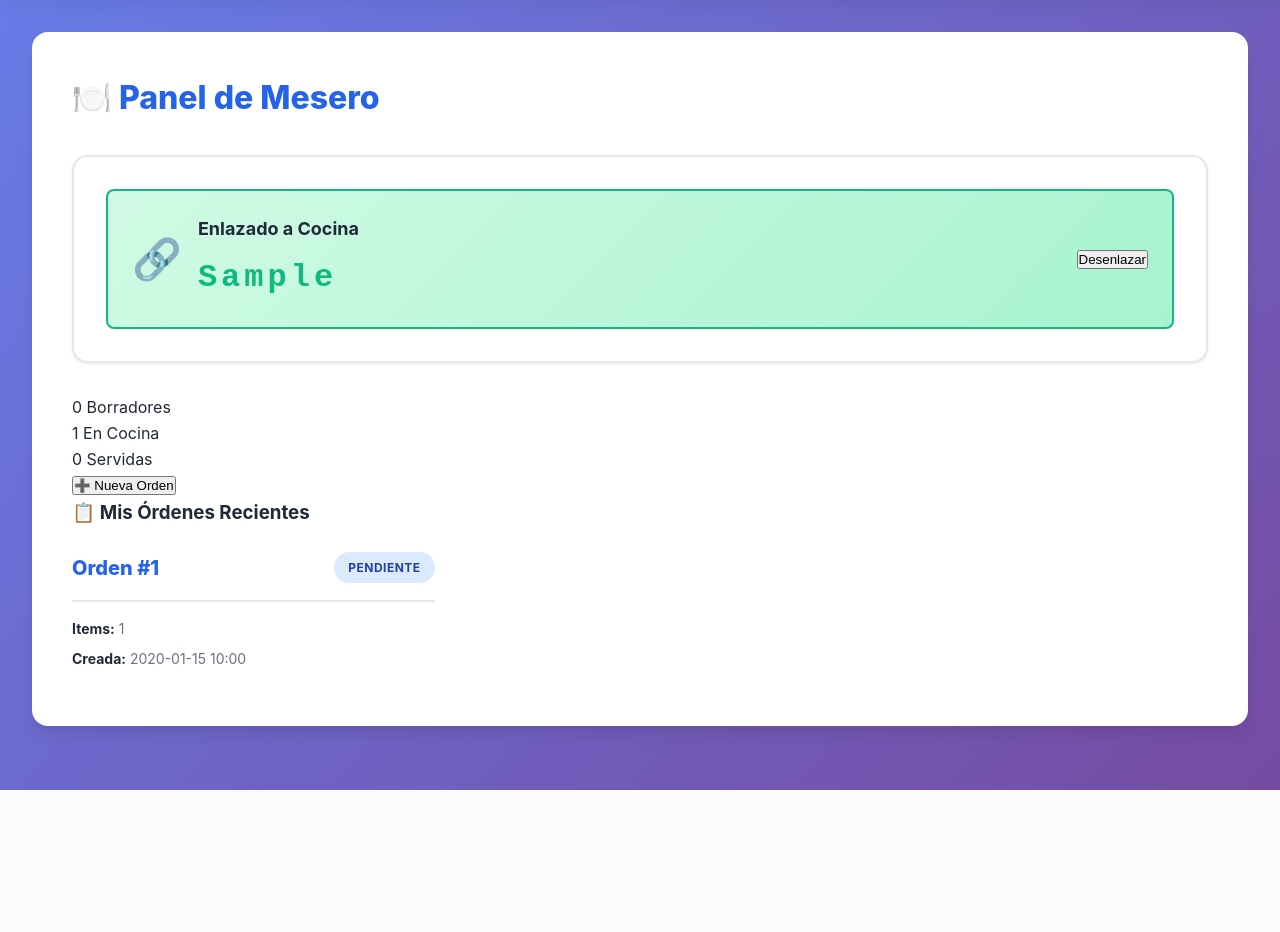
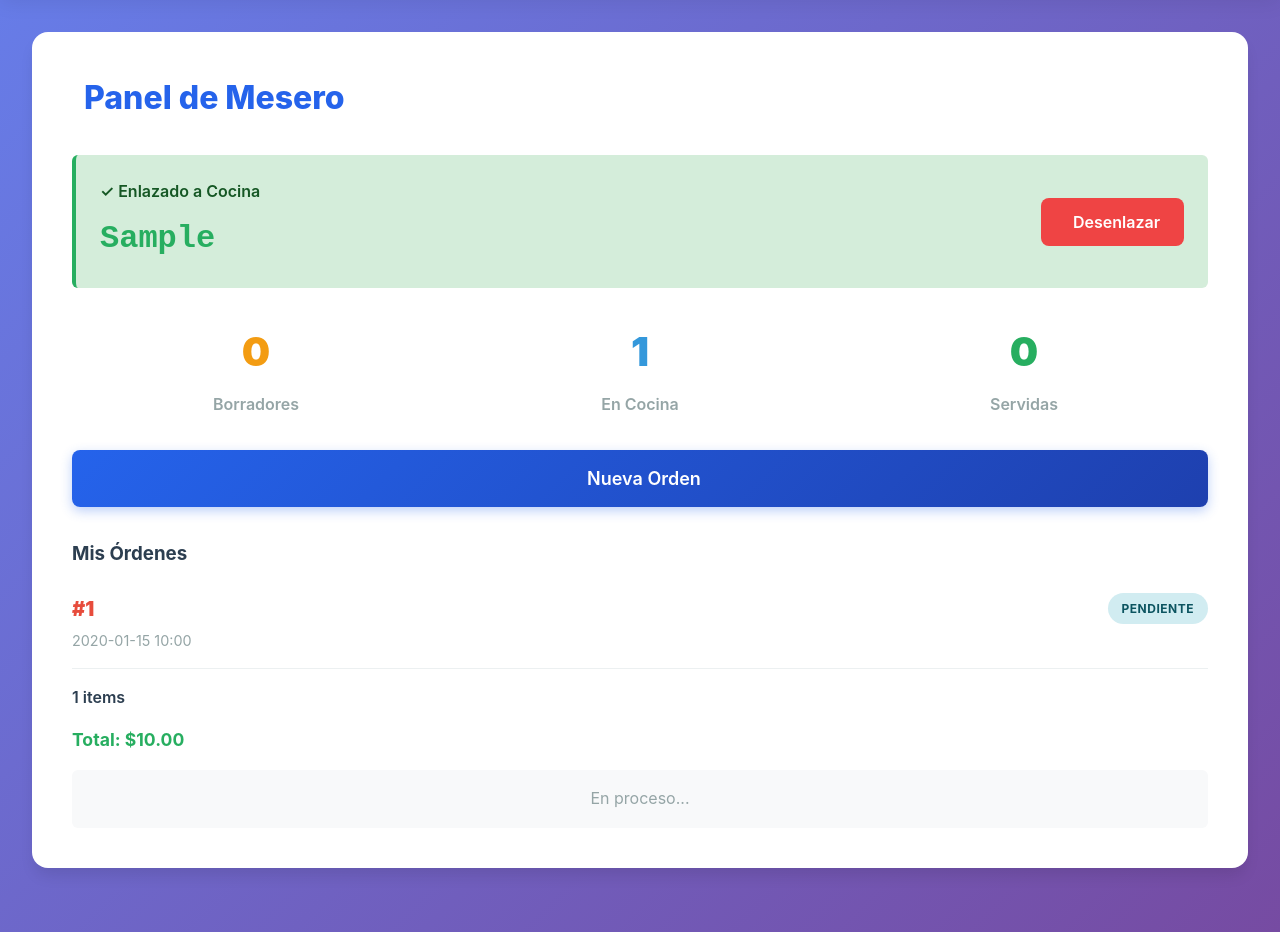
Before and after one commit to JosePluz/pasemeplis, a Flask app: template templates/mesero.html in a window 1280 px wide. Shown: the part 82-1014 px from the top of the page. Before the commit the page ends 872 px from the top, so only its background shows below. Run offline with Flask 3, Linux system fonts and the light colour scheme; the visitor is signed in with stand-in values (Sample User, id 1); the template is opened without the code that fills it: most values are stand-ins (such as "Sample title", 1, 10 or a date in 2020).

Commit message:
Update mesero.html

```diff
--- a/templates/mesero.html
+++ b/templates/mesero.html
@@ -1,36 +1,50 @@
 {% extends "base.html" %}
 
-{% block title %}Panel Mesero - Taquería Web Lite{% endblock %}
+{% block title %}Panel Mesero - Taquería Pro{% endblock %}
 
 {% block content %}
 <div class="dashboard">
-    <h2>🍽️ Panel de Mesero</h2>
+    <h2>
+        <i class="fas fa-utensils"></i> Panel de Mesero
+    </h2>
 
     <!-- Sección de Enlace con Cocina -->
-    <div class="enlace-section">
+    <div class="card mesero-section" style="margin-bottom: 2rem;">
         {% if codigo_actual %}
-        <div class="enlace-activo">
-            <div class="enlace-info">
-                <span class="enlace-icon">🔗</span>
+            <div style="background: #d4edda; padding: 1.5rem; border-radius: 6px; border-left: 4px solid #27ae60;">
+                <div style="display: flex; justify-content: space-between; align-items: center; flex-wrap: wrap; gap: 1rem;">
                     <div>
-                    <p class="enlace-label">Enlazado a Cocina</p>
-                    <p class="codigo-display">{{ codigo_actual }}</p>
+                        <p style="color: #155724; margin: 0; font-weight: 600;">✓ Enlazado a Cocina</p>
+                        <p style="font-size: 2rem; font-weight: 900; color: #27ae60; margin: 0.5rem 0 0 0; font-family: 'Courier New', monospace;">
+                            {{ codigo_actual }}
+                        </p>
+                    </div>
+                    <button onclick="desenlazarCocina()" class="btn btn-danger">
+                        <i class="fas fa-unlink"></i> Desenlazar
+                    </button>
                 </div>
             </div>
-            <button onclick="desenlazarCocina()" class="btn-danger-sm">Desenlazar</button>
-        </div>
         {% else %}
-        <div class="enlace-inactivo">
-            <div class="enlace-form">
-                <span class="enlace-icon">⚠️</span>
-                <div>
-                    <p class="enlace-label">No estás enlazado a ninguna cocina</p>
-                    <p class="enlace-hint">Ingresa el código de 6 caracteres que te dio la cocina</p>
-                </div>
-            </div>
-            <div class="codigo-input-group">
-                <input type="text" id="codigoCocina" placeholder="Ej: ABC123" maxlength="6" class="codigo-input">
-                <button onclick="enlazarCocina()" class="btn-success">Enlazar</button>
+            <div style="background: #fff3cd; padding: 1.5rem; border-radius: 6px; border-left: 4px solid #f39c12;">
+                <p style="color: #856404; margin: 0 0 1rem 0; font-weight: 600;">
+                    <i class="fas fa-exclamation-triangle"></i> No estás enlazado a ninguna cocina
+                </p>
+                <p style="color: #856404; margin: 0 0 1rem 0; font-size: 0.95rem;">
+                    Ingresa el código de 6 caracteres que te proporcione la cocina
+                </p>
+                <div style="display: flex; gap: 0.75rem;">
+                    <input
+                        type="text"
+                        id="codigoCocina"
+                        placeholder="Ej: ABC123"
+                        maxlength="6"
+                        class="form-group"
+                        style="flex: 1; margin: 0;"
+                        onkeypress="if(event.key==='Enter') enlazarCocina()"
+                    >
+                    <button onclick="enlazarCocina()" class="btn btn-success">
+                        <i class="fas fa-link"></i> Enlazar
+                    </button>
                 </div>
             </div>
         {% endif %}
@@ -38,95 +52,118 @@
 
     <!-- Acciones -->
     {% if codigo_actual %}
-    <div class="stats-mesero">
-        <div class="stat-mesero">
-            <span class="stat-mesero-numero">{{ orders|selectattr('status', 'equalto', 'borrador')|list|length }}</span>
-            <span class="stat-mesero-label">Borradores</span>
+        <div style="display: grid; grid-template-columns: repeat(auto-fit, minmax(150px, 1fr)); gap: 1rem; margin-bottom: 2rem;">
+            <div class="card" style="text-align: center;">
+                <div style="font-size: 2.5rem; font-weight: 900; color: #f39c12;">
+                    {{ orders|selectattr('status', 'equalto', 'borrador')|list|length }}
                 </div>
-        <div class="stat-mesero">
-            <span class="stat-mesero-numero">{{ orders|selectattr('status', 'equalto', 'pendiente')|list|length }}</span>
-            <span class="stat-mesero-label">En Cocina</span>
+                <p style="color: #95a5a6; margin: 0.5rem 0 0 0; font-weight: 600;">Borradores</p>
             </div>
-        <div class="stat-mesero">
-            <span class="stat-mesero-numero">{{ orders|selectattr('status', 'equalto', 'servida')|list|length }}</span>
-            <span class="stat-mesero-label">Servidas</span>
+            <div class="card" style="text-align: center;">
+                <div style="font-size: 2.5rem; font-weight: 900; color: #3498db;">
+                    {{ orders|selectattr('status', 'equalto', 'pendiente')|list|length }}
+                </div>
+                <p style="color: #95a5a6; margin: 0.5rem 0 0 0; font-weight: 600;">En Cocina</p>
+            </div>
+            <div class="card" style="text-align: center;">
+                <div style="font-size: 2.5rem; font-weight: 900; color: #27ae60;">
+                    {{ orders|selectattr('status', 'equalto', 'servida')|list|length }}
+                </div>
+                <p style="color: #95a5a6; margin: 0.5rem 0 0 0; font-weight: 600;">Servidas</p>
             </div>
         </div>
 
-    <div class="action-bar">
-        <button onclick="crearNuevaOrden()" class="btn-primary-lg">➕ Nueva Orden</button>
-    </div>
+        <button onclick="crearNuevaOrden()" class="btn btn-primary btn-lg btn-block" style="margin-bottom: 2rem;">
+            <i class="fas fa-plus-circle"></i> Nueva Orden
+        </button>
     {% endif %}
 
     <!-- Órdenes -->
-    <div class="orders-section">
-        <h3>📋 Mis Órdenes Recientes</h3>
+    <div>
+        <h3 style="color: #2c3e50; margin-bottom: 1.5rem;">
+            <i class="fas fa-clipboard"></i> Mis Órdenes
+        </h3>
 
         {% if orders %}
-        <div class="orders-grid">
+            <div class="grid">
                 {% for order in orders %}
-            <div class="order-card-mesero" data-status="{{ order.status }}">
-                <div class="order-header">
-                    <span class="order-number">Orden #{{ order.id }}</span>
-                    <span class="order-status status-{{ order.status }}">{{ order.status }}</span>
+                    <div class="card">
+                        <div style="display: flex; justify-content: space-between; align-items: start; margin-bottom: 1rem; padding-bottom: 1rem; border-bottom: 1px solid #ecf0f1;">
+                            <div>
+                                <p style="font-weight: 900; font-size: 1.25rem; color: #e74c3c; margin: 0;">
+                                    #{{ order.id }}
+                                </p>
+                                <p style="color: #95a5a6; margin: 0.25rem 0 0 0; font-size: 0.9rem;">
+                                    {{ order.created_at[:16] }}
+                                </p>
                             </div>
-                <div class="order-body">
-                    <p><strong>Items:</strong> {{ order.items_count }}</p>
-                    <p><strong>Creada:</strong> {{ order.created_at[:16] }}</p>
+                            <span class="badge" style="background:
+                                {% if order.status == 'borrador' %}#fff3cd; color: #856404;
+                                {% elif order.status == 'pendiente' %}#d1ecf1; color: #0c5460;
+                                {% elif order.status == 'servida' %}#d4edda; color: #155724;
+                                {% else %}#e2e3e5; color: #383d41;
+                                {% endif %}
+                            ">
+                                {{ order.status|upper }}
+                            </span>
                         </div>
+
+                        <p style="color: #2c3e50; font-weight: 600; margin-bottom: 1rem;">
+                            <i class="fas fa-box"></i> {{ order.items_count }} items
+                        </p>
+
+                        {% if order.total %}
+                            <p style="color: #27ae60; font-weight: 700; font-size: 1.1rem; margin-bottom: 1rem;">
+                                Total: ${{ "%.2f"|format(order.total) }}
+                            </p>
+                        {% endif %}
+
                         {% if order.status == 'borrador' %}
-                <div class="order-actions">
-                    <button onclick="agregarItem({{ order.id }})" class="btn-secondary">➕ Agregar Item</button>
-                    <button onclick="enviarOrden({{ order.id }})" class="btn-success">📤 Enviar a Cocina</button>
-                    <button onclick="cancelarOrden({{ order.id }})" class="btn-danger-mini">🗑️</button>
+                            <div style="display: flex; gap: 0.5rem; flex-direction: column;">
+                                <button onclick="agregarItem({{ order.id }})" class="btn btn-secondary" style="width: 100%;">
+                                    <i class="fas fa-plus"></i> Agregar Item
+                                </button>
+                                <button onclick="enviarOrden({{ order.id }})" class="btn btn-success" style="width: 100%;">
+                                    <i class="fas fa-paper-plane"></i> Enviar
+                                </button>
+                                <button onclick="cancelarOrden({{ order.id }})" class="btn btn-danger" style="width: 100%; background: #e67e7e;">
+                                    <i class="fas fa-trash"></i> Cancelar
+                                </button>
+                            </div>
+                        {% else %}
+                            <div style="padding: 1rem; background: #f8f9fa; border-radius: 6px; text-align: center; color: #95a5a6;">
+                                <i class="fas fa-check-circle"></i> En proceso...
                             </div>
                         {% endif %}
                     </div>
                 {% endfor %}
             </div>
         {% else %}
-        <div class="empty-state">
-            <p>🔭 No tienes órdenes aún</p>
-            {% if codigo_actual %}
-            <p>Crea una nueva orden para comenzar</p>
-            {% endif %}
+            <div style="text-align: center; padding: 3rem 2rem; background: #f8f9fa; border-radius: 6px;">
+                <i class="fas fa-inbox" style="font-size: 3rem; color: #bdc3c7; margin-bottom: 1rem;"></i>
+                <p style="color: #95a5a6; margin: 0; font-weight: 600;">No tienes órdenes</p>
+                <p style="color: #bdc3c7; margin: 0.5rem 0 0 0; font-size: 0.9rem;">
+                    {% if codigo_actual %}Crea una nueva para empezar{% else %}Enlázate a una cocina primero{% endif %}
+                </p>
             </div>
         {% endif %}
     </div>
 </div>
 
-<!-- Modal para Agregar Items -->
-<div id="modal" class="modal" style="display: none;">
-    <div class="modal-content">
-        <span class="close" onclick="cerrarModal()">&times;</span>
-        <h3>🌮 Agregar Item a la Orden</h3>
-        <form id="itemForm">
-            <input type="hidden" id="orderId">
-
-            <div class="form-group">
-                <label for="producto">Producto</label>
-                <select id="producto" required>
-                    <option value="">Selecciona un producto...</option>
-                    <option value="1">Taco al Pastor - $12.00</option>
-                    <option value="2">Taco de Asada - $13.00</option>
-                    <option value="3">Taco de Chorizo - $12.00</option>
-                    <option value="4">Refresco - $15.00</option>
-                    <option value="5">Agua de Sabor - $12.00</option>
-                    <option value="6">Extra Limón - $3.00</option>
-                </select>
+<!-- Modal para Agregar Items (Simple) -->
+<div id="itemModal" style="display: none; position: fixed; top: 0; left: 0; width: 100%; height: 100%; background: rgba(0,0,0,0.5); z-index: 1000; align-items: center; justify-content: center;">
+    <div class="card" style="width: 90%; max-width: 500px;">
+        <div style="display: flex; justify-content: space-between; align-items: center; margin-bottom: 1.5rem;">
+            <h3 style="margin: 0;">Agregar Item</h3>
+            <button onclick="cerrarItemModal()" style="background: none; border: none; font-size: 1.5rem; cursor: pointer;">✕</button>
         </div>
-
-            <div class="form-group">
-                <label for="cantidad">Cantidad</label>
-                <input type="number" id="cantidad" min="1" max="50" value="1" required>
-            </div>
-
-            <div class="form-group">
-                <label for="notas">Notas especiales (opcional)</label>
-                <textarea id="notas" rows="2" placeholder="Ej: Sin cebolla, extra salsa..."></textarea>
-            </div>
-
-            <button type="submit" class="btn-primary">✅ Agregar a la Orden</button>
+        <form id="itemForm" onsubmit="agregarItemForm(event)">
+            <p style="color: #95a5a6; margin-bottom: 1rem;">
+                <strong>Nota:</strong> Por ahora usa el catálogo manual. (Futura integración de productos)
+            </p>
+            <button type="button" onclick="cerrarItemModal()" class="btn btn-secondary btn-block">
+                Cerrar
+            </button>
         </form>
     </div>
 </div>
@@ -135,135 +172,18 @@
 
 {% block scripts %}
 <script>
-function enlazarCocina() {
-    const codigo = document.getElementById('codigoCocina').value.trim().toUpperCase();
-
-    if (codigo.length !== 6) {
-        showToast('El código debe tener 6 caracteres', 'error');
-        return;
+function agregarItem(orderId) {
+    document.getElementById('itemModal').style.display = 'flex';
 }
 
-    fetch('/mesero/enlazar-cocina', {
-        method: 'POST',
-        headers: {'Content-Type': 'application/json'},
-        body: JSON.stringify({codigo: codigo})
-    })
-    .then(r => r.json())
-    .then(data => {
-        if (data.error) {
-            showToast(data.error, 'error');
-        } else {
-            showToast('Enlazado exitosamente a cocina: ' + data.codigo, 'success');
-            setTimeout(() => location.reload(), 1000);
-        }
-    })
-    .catch(err => showToast('Error al enlazar con cocina', 'error'));
+function cerrarItemModal() {
+    document.getElementById('itemModal').style.display = 'none';
 }
 
-function desenlazarCocina() {
-    if (!confirm('¿Deseas desenlazarte de la cocina actual?')) return;
-
-    fetch('/mesero/desenlazar-cocina', {
-        method: 'POST'
-    })
-    .then(r => r.json())
-    .then(() => location.reload())
-    .catch(err => alert('❌ Error al desenlazar'));
+function agregarItemForm(e) {
+    e.preventDefault();
+    // Implementar después
+    cerrarItemModal();
 }
-
-function crearNuevaOrden() {
-    fetch('/mesero/crear-orden', {
-        method: 'POST',
-        headers: {'Content-Type': 'application/json'}
-    })
-    .then(r => r.json())
-    .then(data => {
-        if (data.error) {
-            showToast(data.error, 'error');
-        } else if (data.order_id) {
-            showToast('Orden #' + data.order_id + ' creada', 'success');
-            setTimeout(() => location.reload(), 800);
-        }
-    })
-    .catch(err => showToast('Error al crear orden', 'error'));
-}
-
-function agregarItem(orderId) {
-    document.getElementById('orderId').value = orderId;
-    document.getElementById('modal').style.display = 'flex';
-}
-
-function cerrarModal() {
-    document.getElementById('modal').style.display = 'none';
-    document.getElementById('itemForm').reset();
-}
-
-document.getElementById('itemForm').addEventListener('submit', function(e) {
-    e.preventDefault();
-    const orderId = document.getElementById('orderId').value;
-    const data = {
-        order_id: parseInt(orderId),
-        product_id: parseInt(document.getElementById('producto').value),
-        qty: parseInt(document.getElementById('cantidad').value),
-        notes: document.getElementById('notas').value
-    };
-
-    fetch('/mesero/agregar-item', {
-        method: 'POST',
-        headers: {'Content-Type': 'application/json'},
-        body: JSON.stringify(data)
-    })
-    .then(r => r.json())
-    .then(result => {
-        if (result.error) {
-            showToast(result.error, 'error');
-        } else {
-            showToast('Item agregado correctamente', 'success');
-            cerrarModal();
-            setTimeout(() => location.reload(), 800);
-        }
-    })
-    .catch(err => showToast('Error al agregar item', 'error'));
-});
-
-function enviarOrden(orderId) {
-    if (!confirm('¿Enviar orden a cocina?')) return;
-
-    fetch(`/mesero/enviar-orden/${orderId}`, {
-        method: 'POST'
-    })
-    .then(r => r.json())
-    .then(() => {
-        showToast('Orden #' + orderId + ' enviada a cocina', 'success');
-        setTimeout(() => location.reload(), 800);
-    })
-    .catch(err => showToast('Error al enviar orden', 'error'));
-}
-
-function cancelarOrden(orderId) {
-    if (!confirm('¿CANCELAR y ELIMINAR la orden #' + orderId + '? Esta acción no se puede deshacer.')) return;
-
-    fetch(`/mesero/cancelar-orden/${orderId}`, {
-        method: 'POST'
-    })
-    .then(r => r.json())
-    .then(data => {
-        if (data.error) {
-            showToast(data.error, 'error');
-        } else {
-            showToast('Orden #' + orderId + ' cancelada', 'warning');
-            setTimeout(() => location.reload(), 800);
-        }
-    })
-    .catch(err => showToast('Error al cancelar orden', 'error'));
-}
-
-// Permitir Enter en el input de código
-document.getElementById('codigoCocina')?.addEventListener('keypress', function(e) {
-    if (e.key === 'Enter') {
-        e.preventDefault();
-        enlazarCocina();
-    }
-});
 </script>
 {% endblock %}
```
Lines whose indentation alone changed are shown as unchanged.
